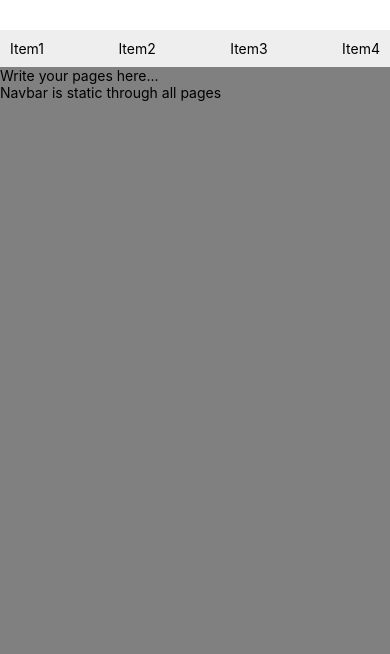
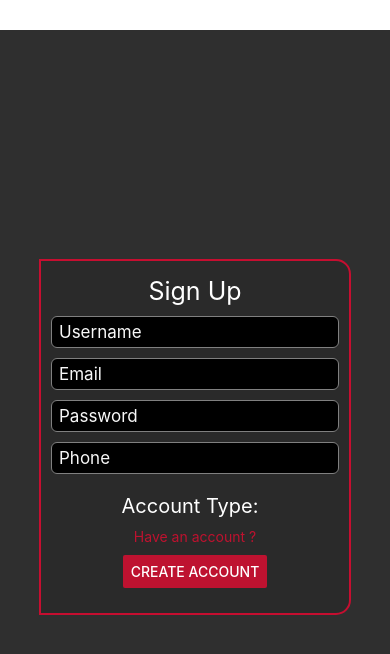
Before and after one commit to Yazan-Habash114/Mobile-Graduation-Project, a React Native app: screen / in a window 390 px wide. Shown: the top 654 px of the page. Built offline with nearby package versions, Linux system fonts and the light colour scheme.

Commit message:
Initialze signup form

```diff
--- a/App.js
+++ b/App.js
@@ -1,13 +1,11 @@
 import { StatusBar } from 'expo-status-bar';
-import { StyleSheet, View } from 'react-native';
-import Navbar from './components/Navbar/Navbar';
-import Home from './components/Home/Home';
+import { StyleSheet, View, Text } from 'react-native';
+import Landing from './screens/Landing';
 
 export default function App() {
   return (
     <View style={styles.container}>
-      <Navbar />
-      <Home />
+      <Landing />
       <StatusBar style="auto" />
     </View>
   );
--- /dev/null
+++ b/components/Home/Form.jsx
@@ -0,0 +1,47 @@
+import {
+    Text,
+    View,
+    StyleSheet,
+} from "react-native";
+import SignUp from "./signup/SignUp";
+
+
+const Form = () => {
+    return (
+        <View style={styles.container}>
+            <View style={styles.formSlide}>
+                <Text style={styles.header}>Sign Up</Text>
+                <SignUp />
+            </View>
+        </View>
+    );
+}
+
+const styles = StyleSheet.create({
+    container: {
+        backgroundColor: "#2f2f2f",
+        height: "100%",
+        width: "100%",
+        display: "flex",
+        alignItems: "center",
+        justifyContent: "center"
+    },
+    formSlide: {
+        borderStyle: 'solid',
+        borderWidth: 2,
+        borderColor: 'rgb(198, 14, 48)',
+        borderBottomEndRadius: 15,
+        borderTopRightRadius: 15,
+        display: 'flex',
+        alignItems: 'center',
+        width: '80%',
+        paddingVertical: 15,
+        backgroundColor: '#2a2a2a'
+    },
+    header: {
+        color: 'white',
+        fontSize: 25,
+    }
+})
+
+export default Form
--- a/components/Home/Home.jsx
+++ /dev/null
@@ -1,24 +0,0 @@
-import {
-    Text,
-    ScrollView,
-    View,
-    StyleSheet,
-    Image,
-} from "react-native";
-
-const Home = () => {
-    return (
-        <ScrollView style={styles.contents}>
-            <Text>Write your pages here... {"\n"}Navbar is static through all pages</Text>
-        </ScrollView>
-    );
-}
-
-const styles = StyleSheet.create({
-    contents: {
-        backgroundColor: "gray",
-        width: '100%',
-    },
-})
-
-export default Home
--- /dev/null
+++ b/components/Home/signup/SignUp.jsx
@@ -0,0 +1,80 @@
+import React from 'react';
+import { View, Text, StyleSheet, TextInput, TouchableOpacity, Button } from 'react-native';
+
+const SignUp = () => {
+    return (
+        <View style={styles.container}>
+            <TextInput
+                style={styles.input}
+                placeholder="Username"
+                placeholderTextColor="#f8f8f8"
+            />
+            <TextInput
+                style={styles.input}
+                placeholder="Email"
+                placeholderTextColor="#f8f8f8"
+            />
+            <TextInput
+                style={styles.input}
+                placeholder="Password"
+                placeholderTextColor="#f8f8f8"
+                secureTextEntry={true}
+            />
+            <TextInput
+                style={styles.input}
+                placeholder="Phone"
+                placeholderTextColor="#f8f8f8"
+            />
+            <View style={styles.accountType}>
+                <Text style={styles.typeSpan}>Account Type:</Text>
+            </View>
+            <TouchableOpacity>
+                <Text style={styles.haveAccount}>Have an account ?</Text>
+            </TouchableOpacity>
+            <Button
+                style={styles.submitButton}
+                title="Create Account"
+                color="rgb(190, 18, 48)"
+            >
+            </Button>
+        </View>
+    )
+}
+
+const styles = StyleSheet.create({
+    container: {
+        padding: 10,
+        display: 'flex',
+        flexDirection: 'column',
+        alignItems: 'center',
+        justifyContent: 'flex-start',
+        width: '100%',
+    },
+    input: {
+        backgroundColor: 'black',
+        padding: 5,
+        paddingLeft: 7,
+        color: 'white',
+        fontSize: 17,
+        borderWidth: 1,
+        borderColor: "gray",
+        marginBottom: 10,
+        borderRadius: 6,
+        width: '100%',
+    },
+    accountType: {
+        margin: 10,
+        display: 'flex',
+        flexDirection: 'row',
+    },
+    typeSpan: {
+        color: 'white',
+        fontSize: 20,
+        marginRight: 10,
+    },
+    haveAccount: {
+        marginBottom: 10,
+        color: "rgb(190, 18, 47)",
+    },
+})
+export default SignUp
--- a/components/Navbar/Navbar.jsx
+++ /dev/null
@@ -1,25 +0,0 @@
-import { StyleSheet, Text, View } from "react-native";
-
-const Navbar = () => {
-    return (
-        <View style={styles.container}>
-            <Text>Item1</Text>
-            <Text>Item2</Text>
-            <Text>Item3</Text>
-            <Text>Item4</Text>
-        </View>
-    )
-}
-
-const styles = StyleSheet.create({
-    container: {
-        display: 'flex',
-        flexDirection: 'row',
-        justifyContent: 'space-between',
-        backgroundColor: '#eee',
-        width: '100%',
-        padding: 10,
-    },
-})
-
-export default Navbar
--- a/package.json
+++ b/package.json
@@ -15,7 +15,8 @@
     "react": "17.0.1",
     "react-dom": "17.0.1",
     "react-native": "0.64.3",
-    "react-native-web": "0.17.1"
+    "react-native-web": "0.17.1",
+    "@react-native-picker/picker": "2.2.1"
   },
   "devDependencies": {
     "@babel/core": "^7.12.9"
--- /dev/null
+++ b/screens/Landing.jsx
@@ -0,0 +1,11 @@
+import React from "react"
+import { Text } from "react-native"
+import Form from "../components/Home/Form"
+
+const Landing = () => {
+    return (
+        <Form />
+    )
+}
+
+export default Landing
```
Also changed, not shown: 1 other file (tests, documents, lock files or other folders).
